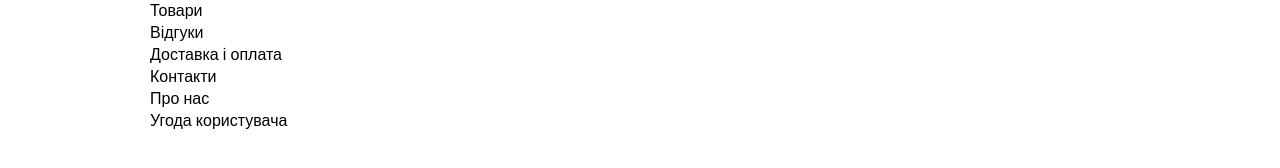
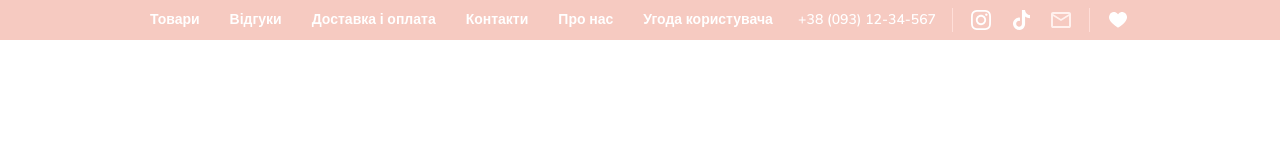
Before and after one commit to RostyslavL11/Bretelle, a website: page src/index.html in a window 1280 px wide. Drawn offline with nearby package versions, Linux system fonts and the light colour scheme; files that its build step writes are made by us from their sources; files whose address does not match are found by name.

Commit message:
working with nav

```diff
--- a/src/index.html
+++ b/src/index.html
@@ -12,23 +12,40 @@
 
 <body>
 	<header>
-		<div class="container">
-			<nav class="nav__main">
-
-				<ul class="menu">
-					<li class="menu__item"><a href="#" class="menu__link">Товари</a></li>
-					<li class="menu__item"><a href="#" class="menu__link">Відгуки</a></li>
-					<li class="menu__item"><a href="#" class="menu__link">Доставка і оплата</a></li>
-					<li class="menu__item"><a href="#" class="menu__link">Контакти</a></li>
-					<li class="menu__item"><a href="#" class="menu__link">Про нас</a></li>
-					<li class="menu__item"><a href="#" class="menu__link">Угода користувача</a></li>
+		<div class="container nav__wrapper">
+			<nav class="nav">
+				<ul class="nav__list">
+					<li class="nav__item"><a href="#" class="nav__link">Товари</a></li>
+					<li class="nav__item"><a href="#" class="nav__link">Відгуки</a></li>
+					<li class="nav__item"><a href="#" class="nav__link">Доставка і оплата</a></li>
+					<li class="nav__item"><a href="#" class="nav__link">Контакти</a></li>
+					<li class="nav__item"><a href="#" class="nav__link">Про нас</a></li>
+					<li class="nav__item"><a href="#" class="nav__link">Угода користувача</a></li>
 				</ul>
 
+				<div class="nav__contacts">
+					<div class="nav__phone">
+						<a href="tel:+380931234567">+38 (093) 12-34-567</a>
+					</div>
+
+					<div class="nav__social social">
+						<ul class="social__list">
+							<li class="social__link"><a href="#"><img src="icons/social/instagram.svg" alt="Instagram icon"></a></li>
+							<li class="social__link"><a href="#"><img src="icons/social/tiktok.svg" alt="TikTok icon"></a></li>
+							<li class="social__link"><a href="#"><img src="icons/social/mail.svg" alt="Email icon"></a></li>
+						</ul>
+					</div>
+
+					<div class="nav__favorite favorite">
+						<a class="favorite__link" href="#"><img src="icons/favorite/heart.svg" alt="favorite icon"></a>
+					</div>
+				</div>
 			</nav>
-			<nav class="nav__items">
 
-			</nav>
 		</div>
+		<nav class="nav-menu">
+
+		</nav>
 	</header>
 </body>
 
--- a/src/sass/base/_variables.scss
+++ b/src/sass/base/_variables.scss
@@ -1,3 +1,13 @@
-$font_main: "Nunito Sans", sans-serif;
+:root {
+  --font-main: "Nunito Sans", sans-serif;
+  --font-second: "Roboto", sans-serif;
 
-$c-orange: #ff7352;
+  --main-color: #f6cac1;
+  --main-color-lite: #fff8f6;
+
+  --social-border-color: #ffded8;
+
+  --white-color: #ffffff;
+  --red-color: #e53935;
+  --gray-color: #9e9e9e;
+}
--- /dev/null
+++ b/src/sass/components/_favorite.scss
@@ -0,0 +1,11 @@
+.favorite {
+  display: flex;
+  align-items: center;
+  &__link {
+    img {
+      display: block;
+      max-width: 24px;
+      max-height: 24px;
+    }
+  }
+}
--- /dev/null
+++ b/src/sass/components/_social.scss
@@ -0,0 +1,21 @@
+.social {
+  border-left: 1px solid var(--social-border-color);
+  border-right: 1px solid var(--social-border-color);
+  &__list {
+    padding: 0 16px 0 16px;
+    display: flex;
+    justify-content: space-between;
+    align-items: center;
+    gap: 16px;
+  }
+
+  &__link {
+    a {
+      img {
+        display: block;
+        max-width: 24px;
+        max-height: 24px;
+      }
+    }
+  }
+}
--- a/src/sass/libs/_global.scss
+++ b/src/sass/libs/_global.scss
@@ -3,7 +3,7 @@
 }
 
 body {
-  font-family: "Nunito Sans", sans-serif;
+  font-family: var(--font-main);
   font-weight: 400;
 }
 
--- a/src/sass/libs/_reset.scss
+++ b/src/sass/libs/_reset.scss
@@ -5,7 +5,7 @@ html {
 *,
 *::before,
 *::after {
-  box-sizing: inherit;
+  // box-sizing: inherit; ?????????????????
   margin: 0;
   padding: 0;
 }
--- a/src/sass/sections/_header.scss
+++ b/src/sass/sections/_header.scss
@@ -0,0 +1,39 @@
+.nav {
+  // padding: 8px 0 8px 0;
+  height: 40px;
+  display: flex;
+  justify-content: space-between;
+  align-items: center;
+
+  &__wrapper {
+    background-color: var(--main-color);
+  }
+
+  &__list {
+    display: flex;
+    justify-content: space-between;
+    align-items: center;
+    gap: 30px;
+  }
+
+  &__link {
+    color: var(--white-color);
+    font-weight: 600;
+    font-size: 14px;
+    line-height: 24px;
+  }
+
+  &__phone {
+    color: var(--white-color);
+    font-weight: 600;
+    font-size: 14px;
+    line-height: 24px;
+  }
+
+  &__contacts {
+    display: flex;
+    justify-content: space-between;
+    align-items: center;
+    gap: 16px;
+  }
+}
--- a/src/sass/style.scss
+++ b/src/sass/style.scss
@@ -5,4 +5,7 @@
 @import "libs/fonts";
 @import "libs/global";
 
+@import "components/social";
+@import "components/favorite";
+
 @import "sections/header";
```
Also changed, not shown: dist/css/style.min.css, dist/icons/favorite/heart.svg (added), dist/icons/social/instagram.svg (added), dist/icons/social/instagram_small.svg (added), dist/icons/social/mail.svg (added), dist/icons/social/mail_outline.svg (added), dist/icons/social/tiktok.svg (added), dist/icons/social/tiktok_small.svg (added), dist/index.html, src/icons/favorite/heart.svg (added), src/icons/social/instagram.svg (added), src/icons/social/mail.svg (added), src/icons/social/tiktok.svg (added).
